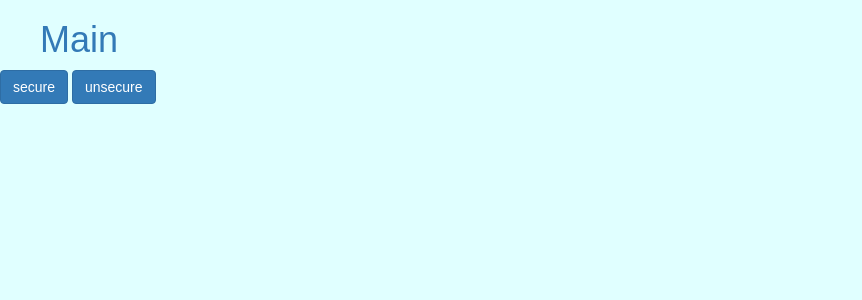
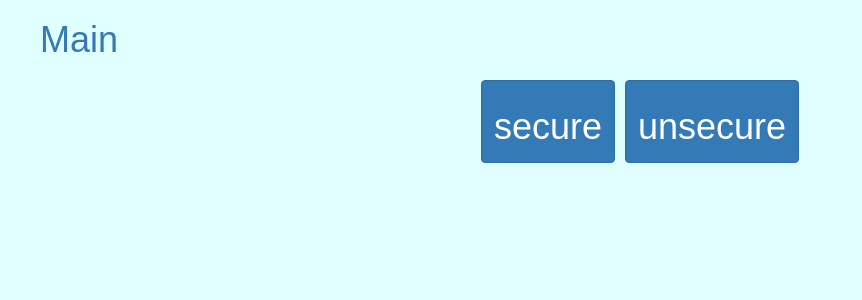
Before and after one commit to engelsj/ebusiness-blog-project, a React app in the folder React-app/: page /#/ in a window 1280 px wide. Shown: the top 300 px of the page, without its empty margins (0-862 px from the left). Built offline with nearby package versions, Linux system fonts and the light colour scheme.

Commit message:
Homepage Update

```diff
--- a/React-app/src/pages/Home.jsx
+++ b/React-app/src/pages/Home.jsx
@@ -1,3 +1,4 @@
+
 
 import React, { Component } from "react";
 
@@ -23,10 +24,13 @@ class Home extends Component {
 
 
         return (
-            <div >
-                <NavLink exact to="/Secure"> <Button type="submit" bsStyle="primary" >secure</Button></NavLink>
-                <NavLink exact to="/Login"> <Button type="submit" bsStyle="primary" >unsecure</Button></NavLink>
 
+            <div class="text-center">
+                <h1>
+                    <NavLink exact to="/Secure"><Button type="submit" bsStyle="primary" ><h1>secure</h1></Button></NavLink>
+
+                    <NavLink exact to="/Login"> <Button type="submit" bsStyle="primary" ><h1>unsecure</h1></Button></NavLink>
+                </h1>
             </div>
         )
     }
```
